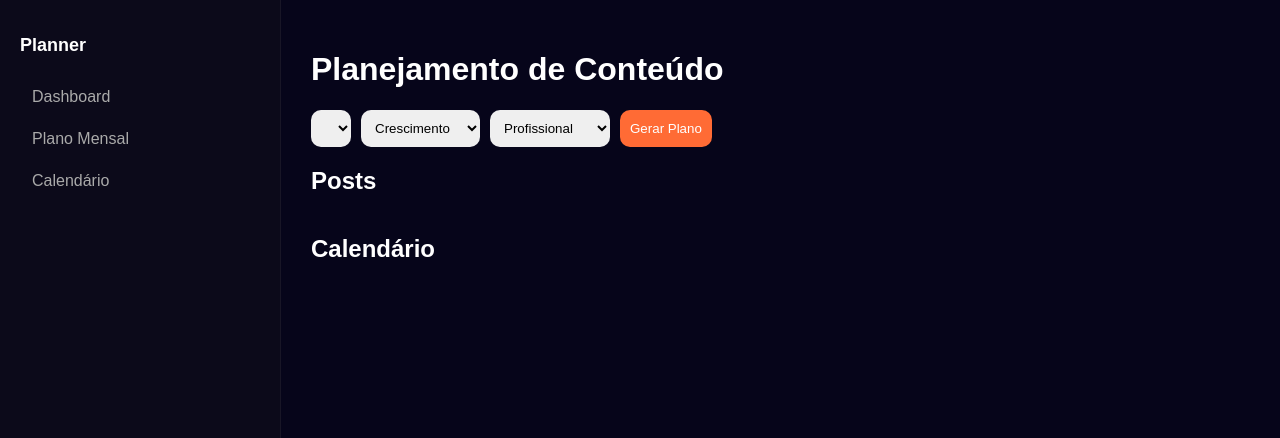
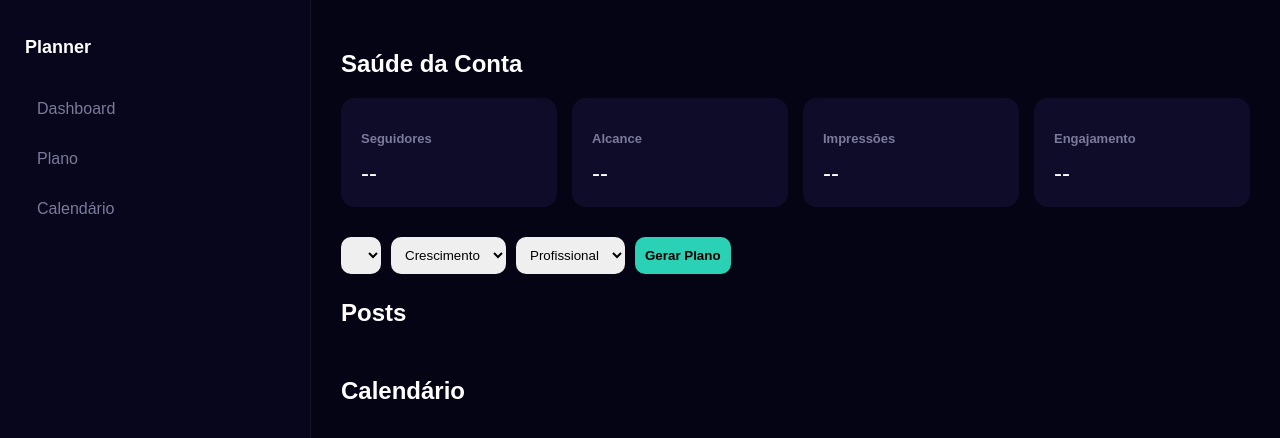
Before and after one commit to alexeller11/instagram-planner, a website: page public/app.html in a window 1280 px wide. Shown: the top 438 px of the page. Drawn offline with Linux system fonts and the light colour scheme; no server answers.

Commit message:
Update app.html

```diff
--- a/public/app.html
+++ b/public/app.html
@@ -6,11 +6,19 @@
 <title>Instagram Planner</title>
 
 <style>
+:root{
+  --bg:#050414;
+  --card:#0f0c2a;
+  --accent:#2bd1b4;
+  --text:#fff;
+  --muted:#7c7a9a;
+}
+
 body{
   margin:0;
   font-family:Arial;
-  background:#06051a;
-  color:#fff;
+  background:var(--bg);
+  color:var(--text);
 }
 
 /* LAYOUT */
@@ -20,30 +28,28 @@ body{
 
 /* SIDEBAR */
 .sidebar{
-  width:240px;
-  background:#0c0a1a;
+  width:260px;
+  background:#07061c;
   height:100vh;
-  padding:20px;
+  padding:25px;
   border-right:1px solid rgba(255,255,255,.05);
 }
 
-.sidebar h2{
+.sidebar h1{
   font-size:18px;
-}
-
-.menu{
-  margin-top:20px;
+  margin-bottom:30px;
 }
 
 .menu div{
   padding:12px;
+  margin-bottom:8px;
   border-radius:10px;
+  color:var(--muted);
   cursor:pointer;
-  color:#aaa;
 }
 
 .menu div:hover{
-  background:#17142d;
+  background:var(--card);
   color:#fff;
 }
 
@@ -53,11 +59,11 @@ body{
   padding:30px;
 }
 
-/* TOP */
-.top{
+/* TOPBAR */
+.topbar{
   display:flex;
   gap:10px;
-  margin-bottom:20px;
+  margin-bottom:25px;
 }
 
 select,button{
@@ -67,46 +73,68 @@ select,button{
 }
 
 button{
-  background:#ff6b35;
-  color:#fff;
+  background:var(--accent);
+  color:#000;
+  font-weight:bold;
   cursor:pointer;
 }
 
-/* GRID */
+/* CARDS */
+.cards{
+  display:grid;
+  grid-template-columns:repeat(4,1fr);
+  gap:15px;
+  margin-bottom:30px;
+}
+
+.card{
+  background:var(--card);
+  padding:20px;
+  border-radius:14px;
+}
+
+.card h3{
+  font-size:13px;
+  color:var(--muted);
+}
+
+.card p{
+  font-size:24px;
+  margin:5px 0 0;
+}
+
+/* POSTS GRID */
 .grid{
   display:grid;
-  grid-template-columns:repeat(auto-fill,minmax(260px,1fr));
+  grid-template-columns:repeat(auto-fill,minmax(280px,1fr));
   gap:15px;
 }
 
-/* CARD */
-.card{
-  background:#17142d;
-  padding:16px;
+.post{
+  background:var(--card);
+  padding:15px;
   border-radius:14px;
-  border:1px solid rgba(255,255,255,.05);
 }
 
 .tag{
   font-size:11px;
-  color:#ff6b35;
+  color:var(--accent);
 }
 
 .title{
   font-weight:bold;
-  margin-top:5px;
+  margin-top:6px;
 }
 
 .small{
   font-size:13px;
-  color:#aaa;
+  color:var(--muted);
 }
 
-/* CALENDARIO */
+/* CALENDAR */
 .calendar{
-  margin-top:20px;
+  margin-top:30px;
 }
-
 </style>
 </head>
 
@@ -116,11 +144,11 @@ button{
 
 <!-- SIDEBAR -->
 <div class="sidebar">
-  <h2>Planner</h2>
+  <h1>Planner</h1>
 
   <div class="menu">
     <div>Dashboard</div>
-    <div>Plano Mensal</div>
+    <div>Plano</div>
     <div>Calendário</div>
   </div>
 </div>
@@ -128,20 +156,23 @@ button{
 <!-- MAIN -->
 <div class="main">
 
-<h1>Planejamento de Conteúdo</h1>
+<h2>Saúde da Conta</h2>
 
-<div class="top">
+<div class="cards">
+  <div class="card"><h3>Seguidores</h3><p>--</p></div>
+  <div class="card"><h3>Alcance</h3><p>--</p></div>
+  <div class="card"><h3>Impressões</h3><p>--</p></div>
+  <div class="card"><h3>Engajamento</h3><p>--</p></div>
+</div>
+
+<div class="topbar">
   <select id="account"></select>
-
   <select id="goal">
     <option>Crescimento</option>
     <option>Vendas</option>
-    <option>Engajamento</option>
   </select>
-
   <select id="tone">
     <option>Profissional</option>
-    <option>Descontraído</option>
     <option>Autoridade</option>
   </select>
 
@@ -162,7 +193,6 @@ button{
 let accounts = [];
 let lastPlan = [];
 
-// INIT
 async function init(){
   const res = await fetch("/api/me");
   const data = await res.json();
@@ -181,7 +211,6 @@ async function init(){
 
 init();
 
-// GERAR
 async function genPlan(){
 
   const igId = document.getElementById("account").value;
@@ -204,67 +233,33 @@ async function genPlan(){
   renderCalendar(lastPlan);
 }
 
-// POSTS
 function renderPosts(posts){
-
   const el = document.getElementById("posts");
   el.innerHTML = "";
 
   posts.forEach(p=>{
-
-    const pJson = encodeURIComponent(JSON.stringify(p));
-
-    const div = document.createElement("div");
-    div.className = "card";
-
-    div.innerHTML = `
-      <div class="tag">${p.format}</div>
-      <div class="title">${p.theme}</div>
-
-      <p class="small">${(p.caption || "").substring(0,100)}...</p>
-
-      <button onclick='copyPost(JSON.parse(decodeURIComponent("${pJson}")))'>
-        Copiar
-      </button>
+    el.innerHTML += `
+      <div class="post">
+        <div class="tag">${p.format}</div>
+        <div class="title">${p.theme}</div>
+        <p class="small">${(p.caption||"").substring(0,100)}...</p>
+      </div>
     `;
-
-    el.appendChild(div);
   });
 }
 
-// CALENDARIO
 function renderCalendar(posts){
-
   const el = document.getElementById("calendar");
   el.innerHTML = "";
 
   posts.forEach(p=>{
-
-    const div = document.createElement("div");
-    div.className = "card";
-
-    div.innerHTML = `
-      <div class="tag">${p.format}</div>
-      <div>${p.theme}</div>
+    el.innerHTML += `
+      <div class="post">
+        <div class="tag">${p.format}</div>
+        <div>${p.theme}</div>
+      </div>
     `;
-
-    el.appendChild(div);
   });
-}
-
-// COPY
-function copyPost(p){
-
-  const text = `
-${p.theme}
-
-${p.caption}
-
-${(p.script_or_slides || []).join("\n")}
-`;
-
-  navigator.clipboard.writeText(text);
-  alert("Copiado!");
 }
 
 </script>
```
